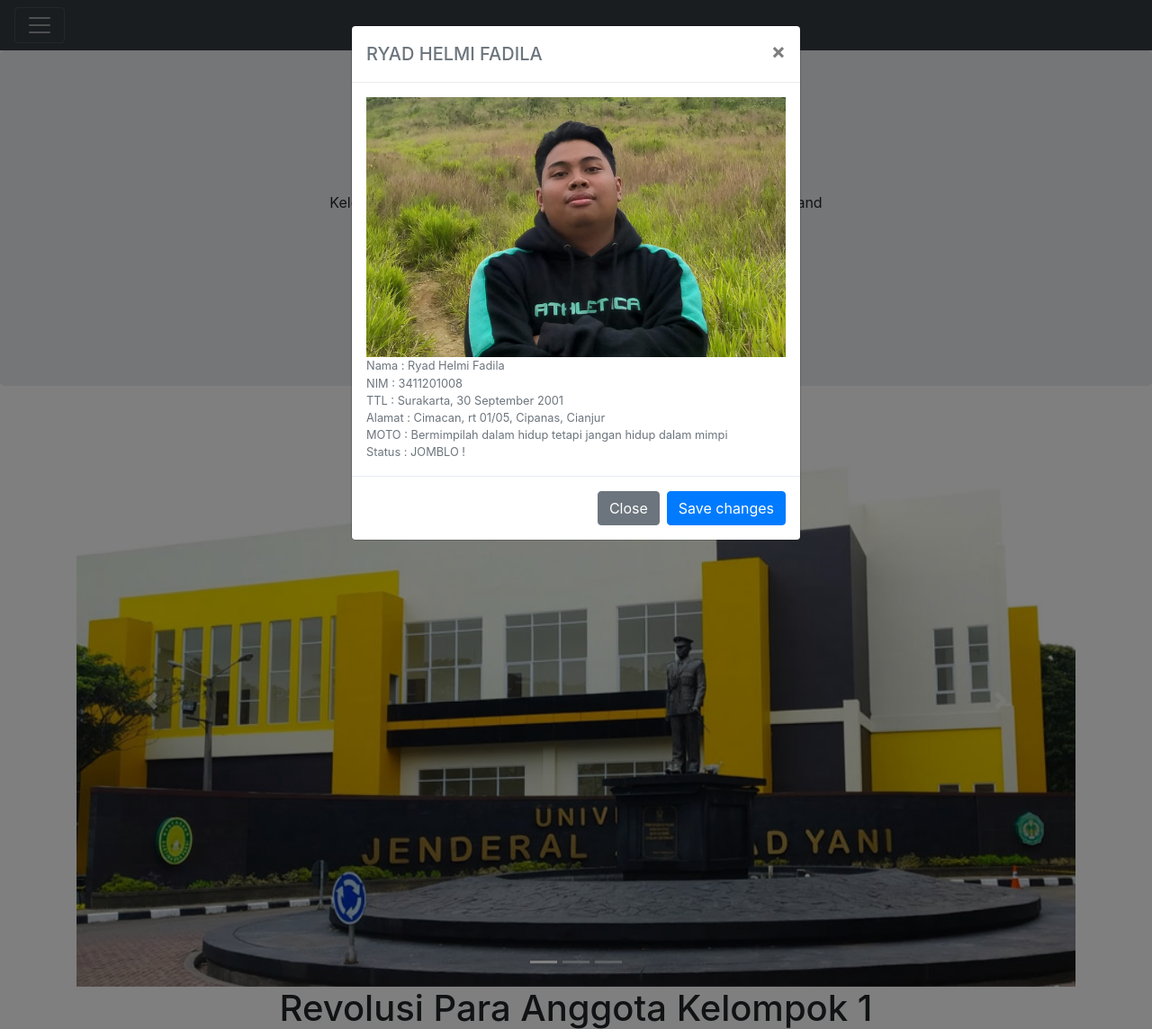
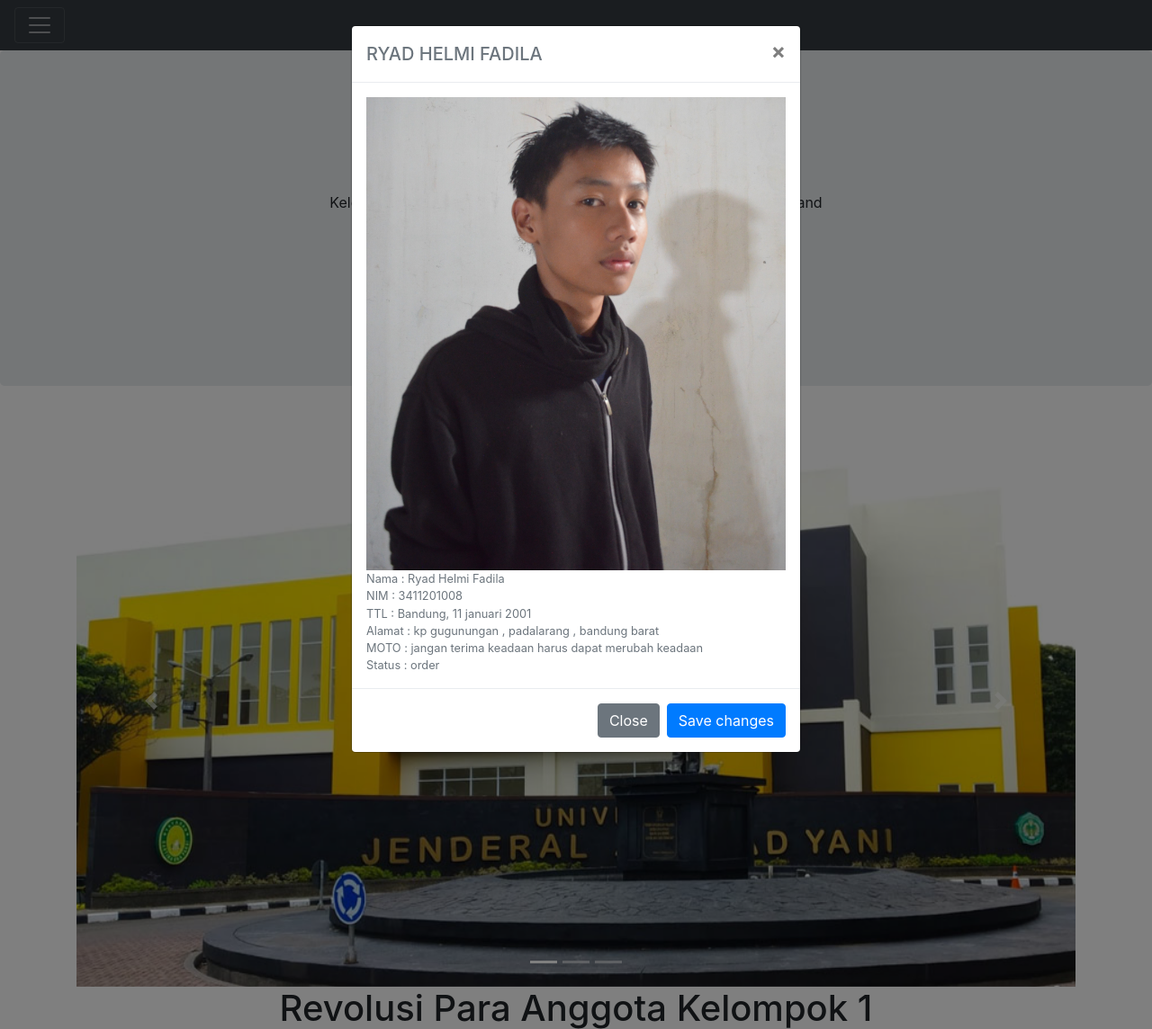
Before and after one commit to rifqikarunia1/tubesTekweb, a CodeIgniter app: page /database/index.php/aboutus in a window 1280 px wide, after a click on "Detail Biodata". Shown: the top 1144 px of the page at 90% size. Run offline with CodeIgniter, Linux system fonts and the light colour scheme; a user stored in the database is signed in.

Commit message:
penambahan foto profil pada abaout us

```diff
--- a/application/views/aboutus.php
+++ b/application/views/aboutus.php
@@ -281,7 +281,7 @@
                 </div>
             </div>
             <div class="card">
-                <img class="card-img-top" src="<?php echo base_url('asset/image/test.jpeg') ?>" alt="Card image cap">
+                <img class="card-img-top" src="<?php echo base_url('asset/image/ryad.jpg') ?>" alt="Card image cap">
                 <div class="card-body">
                     <h5 class="card-title">Ryad Helmi Fadila</h5>
                     <p class="card-text" align="justify">Untuk melihat biodata lengkap Kami, silahkan klik link dibawah!
@@ -309,14 +309,14 @@
                                     </div>
                                     <div class="modal-body">
                                         <div class="countainer">
-                                            <img src="<?php echo base_url('asset/image/rifqi.jpeg') ?>" alt="" class="img-fluid">
+                                            <img src="<?php echo base_url('asset/image/ryad.jpg') ?>" alt="" class="img-fluid">
 
                                             <div>Nama : Ryad Helmi Fadila</div>
                                             <div>NIM : 3411201008</div>
-                                            <div>TTL : Surakarta, 30 September 2001</div>
-                                            <div>Alamat : Cimacan, rt 01/05, Cipanas, Cianjur</div>
-                                            <div>MOTO : Bermimpilah dalam hidup tetapi jangan hidup dalam mimpi </div>
-                                            <div>Status : JOMBLO !</div>
+                                            <div>TTL : Bandung, 11 januari 2001</div>
+                                            <div>Alamat : kp gugunungan , padalarang , bandung barat</div>
+                                            <div>MOTO : jangan terima keadaan harus dapat merubah keadaan </div>
+                                            <div>Status : order </div>
 
                                         </div>
                                     </div>
```
Also changed, not shown: asset/image/riat.JPG (added), asset/image/ryad.jpg (added).
